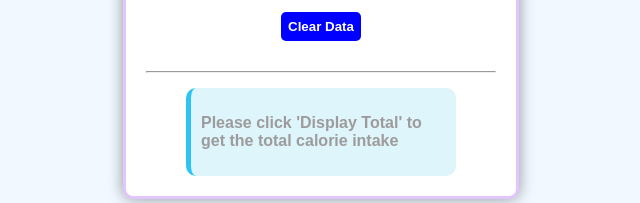
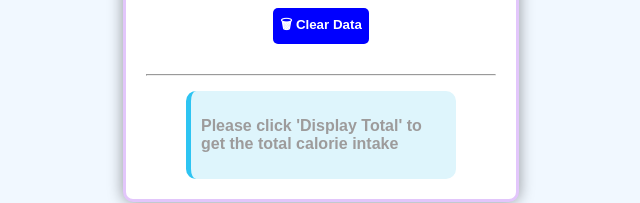
Before and after one commit to Premchand105/calorie-tracker, a plain HTML site: page index.html in a window 1280 px wide. Shown: the part 485-688 px from the top of the page, 319-959 px from the left. Drawn offline with Linux system fonts and the light colour scheme.

Commit message:
index.html

```diff
--- a/index.html
+++ b/index.html
@@ -18,7 +18,7 @@
         <button class="add" onclick="addItem()">Add item</button>
         <button class="calculate" onclick="calculate()">Display Total</button>
         <br>
-        <button class="clear" onclick="clearData()">Clear Data</button>
+        <button class="clear" onclick="clearData()">🗑 Clear Data</button>
         <hr>
         <div id="result">
             <p class="display-message">Please click 'Display Total' to get the total calorie intake</p>
```
